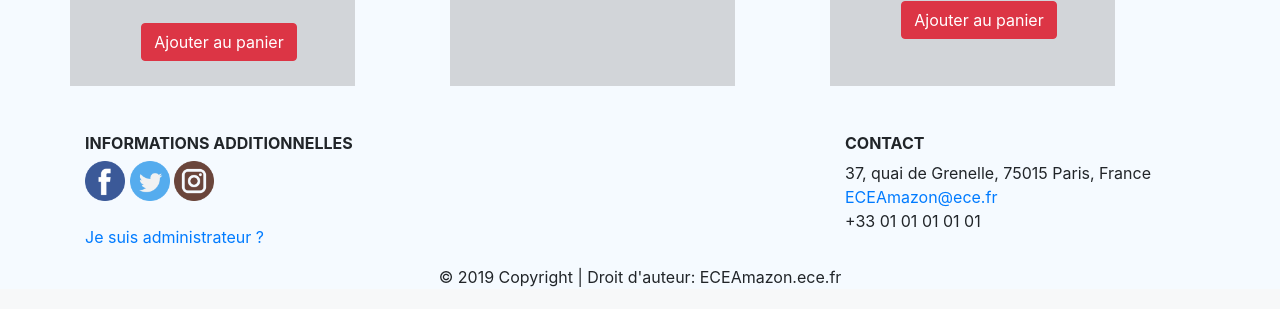
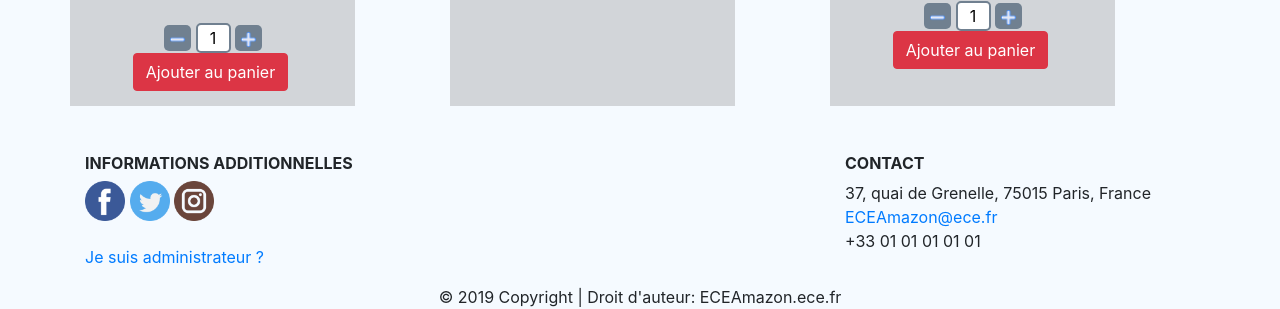
Before and after one commit to Whyrden/ECEAmazon, a PHP site: page /ventesFlash.php in a window 1280 px wide. Shown: the part 563-872 px from the top of the page. Before the commit the page ends 850 px from the top, so only its background shows below. Run offline with PHP 8.4, Linux system fonts and the light colour scheme.

Commit message:
add amount

```diff
--- a/monscript.js
+++ b/monscript.js
@@ -50,3 +50,35 @@ function calcPrixInit(){
 
 
 }
+
+
+function calcQuantiteMoins(){
+
+    var quantite=document.getElementById("quantite-art").value;
+    var newQuantite=document.getElementById("quantite-art");
+    newQuantite = parseInt(newQuantite.value,10);
+
+
+    if (quantite>=2){
+        newQuantite--;
+        document.getElementById("quantite-art").value=newQuantite;
+    }
+
+    console.log(newQuantite);
+
+}
+
+function calcQuantitePlus(){
+
+    var quantite=document.getElementById("quantite-art").value;
+    var newQuantite=document.getElementById("quantite-art");
+    newQuantite = parseInt(newQuantite.value,10);
+
+    if (quantite<100){
+        newQuantite++;
+        document.getElementById("quantite-art").value=newQuantite;
+    }
+
+    console.log(newQuantite);
+
+}
--- a/monstyle.css
+++ b/monstyle.css
@@ -184,7 +184,7 @@ td {
 }
 
 .bouton-article{
-    margin-left: 25%;
+    margin-left: 22%;
 }
 
 .img-article{
@@ -194,7 +194,7 @@ td {
 
 .roman-liv{
     width: 25%;
-    height: 440px;
+    height: 460px;
     color: slategrey;
     background-color: #D2D5D9;
 }
--- a/ventesflash.php
+++ b/ventesflash.php
@@ -94,8 +94,16 @@
 
   </div>
 
-        </div>
-            <br><button type="submit" class="btn btn-danger bouton-article" name="addToCart">Ajouter au panier</button>
+        </div><br>
+        <div class="qt-box">
+
+                    <button type="button" id="qt-moins" class="btn-qt" onClick="calcQuantiteMoins()"><img src="minus.png" height="15" width="15"/></button>
+
+                    <input type="text" value="1" id="quantite-art"/>
+
+                    <button type="button" id="qt-plus" class="btn-qt" onClick="calcQuantitePlus()"><img src="plus.png" height="15" width="15"/></button>
+                </div>
+            <button type="submit" class="btn btn-danger bouton-article" name="addToCart">Ajouter au panier</button>
             </div>
 
 
@@ -161,7 +169,16 @@
   </div>
 
         </div>
-            <br><button type="submit" class="btn btn-danger bouton-article" name="addToCart">Ajouter au panier</button>
+            <br>
+            <div class="qt-box">
+
+                    <button type="button" id="qt-moins" class="btn-qt" onClick="calcQuantiteMoins()"><img src="minus.png" height="15" width="15"/></button>
+
+                    <input type="text" value="1" id="quantite-art"/>
+
+                    <button type="button" id="qt-plus" class="btn-qt" onClick="calcQuantitePlus()"><img src="plus.png" height="15" width="15"/></button>
+                </div>
+            <button type="submit" class="btn btn-danger bouton-article" name="addToCart">Ajouter au panier</button>
             </div>
 
 
@@ -228,7 +245,16 @@
   </div>
 
         </div>
-            <br><button type="submit" class="btn btn-danger bouton-article" name="addToCart">Ajouter au panier</button>
+        <br>
+        <div class="qt-box">
+
+                    <button type="button" id="qt-moins" class="btn-qt" onClick="calcQuantiteMoins()"><img src="minus.png" height="15" width="15"/></button>
+
+                    <input type="text" value="1" id="quantite-art"/>
+
+                    <button type="button" id="qt-plus" class="btn-qt" onClick="calcQuantitePlus()"><img src="plus.png" height="15" width="15"/></button>
+                </div>
+        <button type="submit" class="btn btn-danger bouton-article" name="addToCart">Ajouter au panier</button>
             </div>
 
     </div></div>
```
Also changed, not shown: livres.php (+9 -2 lines), musiques.php (+14 -0 lines), romans.php (+21 -0 lines).
